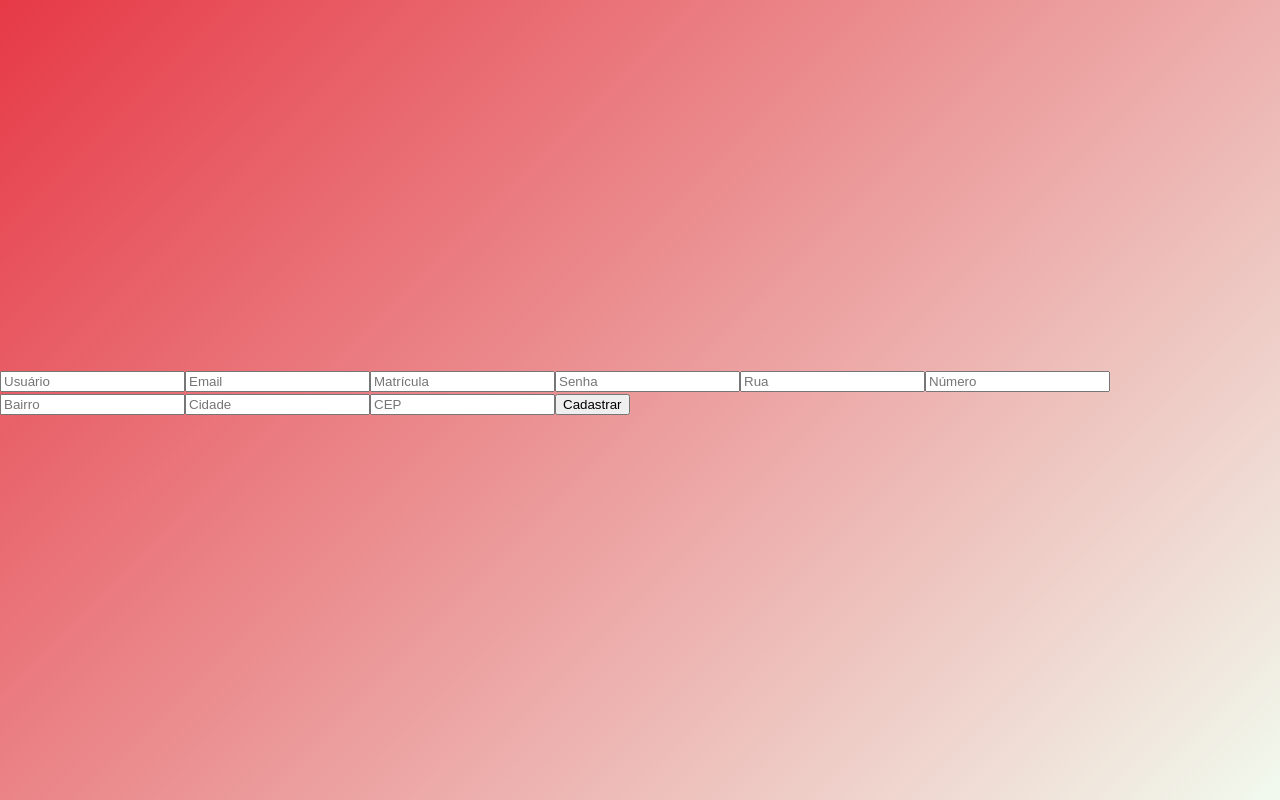
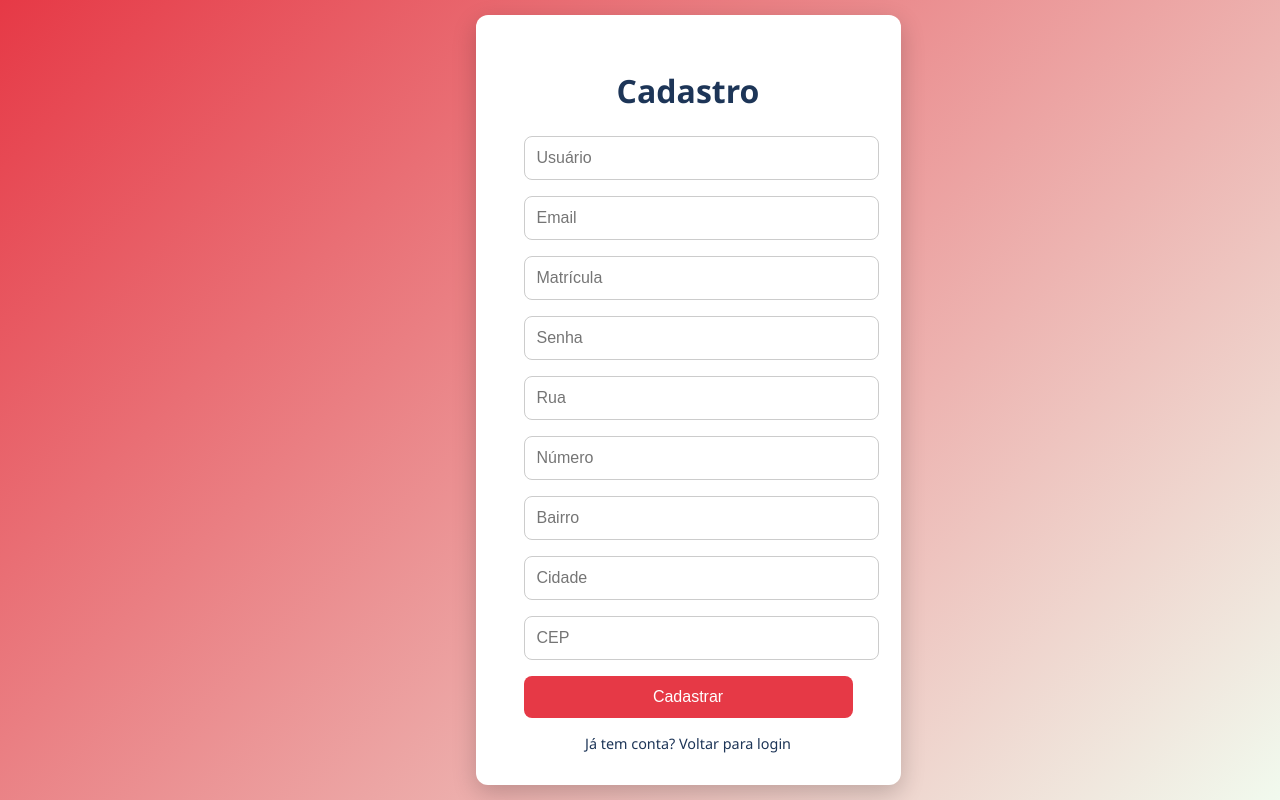
Before and after one commit to insper-classroom/20251-profeficaz-projeto-final-frontend-uniride-front, a React (Create React App) app in the folder client/: page /cadastro in a window 1280 px wide. Built offline with nearby package versions, Linux system fonts and the light colour scheme.

Commit message:
tela de cadastrar estilizada

```diff
--- a/client/src/Register.jsx
+++ b/client/src/Register.jsx
@@ -1,7 +1,7 @@
 import { useState } from "react";
 import axios from "axios";
-import { useNavigate } from "react-router-dom";
-
+import { useNavigate, Link } from "react-router-dom";
+import "./App.css"; // Importando os estilos
 
 export default function Cadastrar() {
   const [nome, setUsername] = useState("");
@@ -16,7 +16,6 @@ export default function Cadastrar() {
   const [msg, setMsg] = useState("");
   const navigate = useNavigate();
 
-
   const handleSubmit = async (e) => {
     e.preventDefault();
     try {
@@ -30,8 +29,8 @@ export default function Cadastrar() {
           numero,
           bairro,
           cidade,
-          cep
-        }
+          cep,
+        },
       });
 
       setMsg(res.data.msg);
@@ -42,18 +41,22 @@ export default function Cadastrar() {
   };
 
   return (
-    <form onSubmit={handleSubmit}>
-      <input value={nome} onChange={e => setUsername(e.target.value)} placeholder="Usuário" />
-      <input value={email} onChange={e => setEmail(e.target.value)} placeholder="Email" />
-      <input value={matricula} onChange={e => setMatricula(e.target.value)} placeholder="Matrícula" />
-      <input value={senha} onChange={e => setPassword(e.target.value)} placeholder="Senha" type="password" />
-      <input value={rua} onChange={e => setRua(e.target.value)} placeholder="Rua" />
-      <input value={numero} onChange={e => setNumero(e.target.value)} placeholder="Número" />
-      <input value={bairro} onChange={e => setBairro(e.target.value)} placeholder="Bairro" />
-      <input value={cidade} onChange={e => setCidade(e.target.value)} placeholder="Cidade" />
-      <input value={cep} onChange={e => setCep(e.target.value)} placeholder="CEP" />
-      <button type="submit">Cadastrar</button>
-      <p>{msg}</p>
-    </form>
+    <div className="login-container">
+      <h1>Cadastro</h1>
+      <form onSubmit={handleSubmit}>
+        <input value={nome} onChange={(e) => setUsername(e.target.value)} placeholder="Usuário" />
+        <input value={email} onChange={(e) => setEmail(e.target.value)} placeholder="Email" />
+        <input value={matricula} onChange={(e) => setMatricula(e.target.value)} placeholder="Matrícula" />
+        <input value={senha} onChange={(e) => setPassword(e.target.value)} placeholder="Senha" type="password" />
+        <input value={rua} onChange={(e) => setRua(e.target.value)} placeholder="Rua" />
+        <input value={numero} onChange={(e) => setNumero(e.target.value)} placeholder="Número" />
+        <input value={bairro} onChange={(e) => setBairro(e.target.value)} placeholder="Bairro" />
+        <input value={cidade} onChange={(e) => setCidade(e.target.value)} placeholder="Cidade" />
+        <input value={cep} onChange={(e) => setCep(e.target.value)} placeholder="CEP" />
+        <button type="submit">Cadastrar</button>
+      </form>
+      {msg && <p>{msg}</p>}
+      <Link to="/">Já tem conta? Voltar para login</Link>
+    </div>
   );
 }
```
